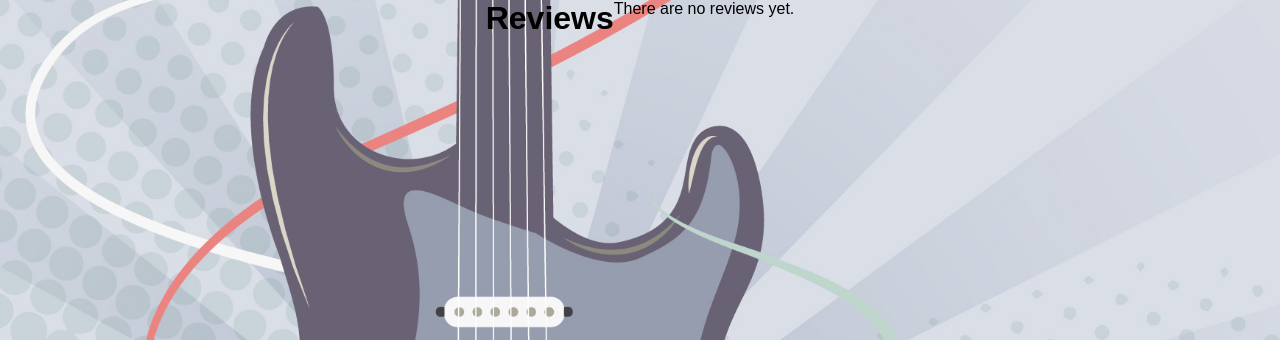
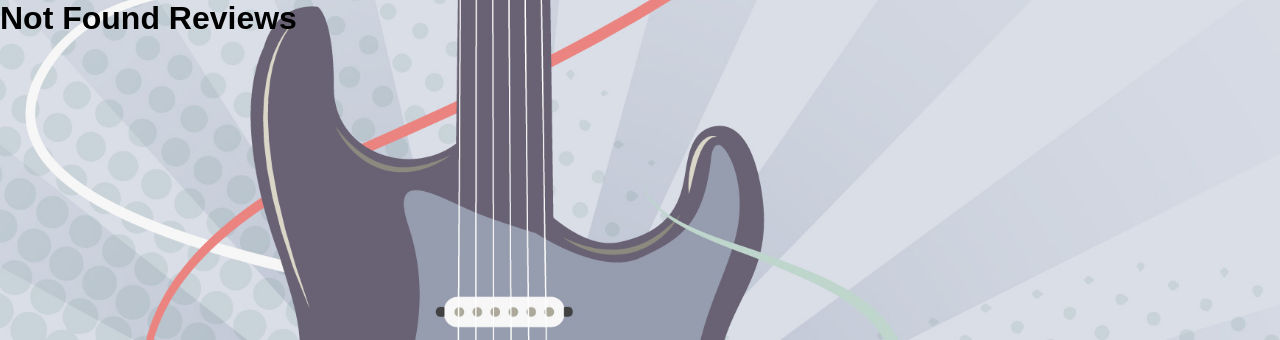
Before and after one commit to kdkaanev/project, a Django app: template guitar_house/templates/guitars/review.html in a window 1280 px wide. Shown: the part 87-427 px from the top of the page. Run offline with Django 5.2, Linux system fonts and the light colour scheme; the template is opened without the code that fills it, so the values that code supplies are empty; some web fonts are replaced.

Commit message:
add review page

```diff
--- a/guitar_house/guitar_house/guitar/views.py
+++ b/guitar_house/guitar_house/guitar/views.py
@@ -19,5 +19,6 @@ class CreateGuitarView(views.CreateView):
     success_url = reverse_lazy('guitars')
 
 class ReviewGuitarsView(views.DetailView):
-    queryset = Guitar.objects.all().filter(id=8)
+    queryset = Guitar.objects.all()
+    context_object_name = 'guitar'
     template_name = 'guitars/review.html'
--- a/guitar_house/templates/guitars/review.html
+++ b/guitar_house/templates/guitars/review.html
@@ -1,23 +1,26 @@
 {% extends 'base.html' %}
 {% load static %}
 {% block main_content %}
-    <div class="container">
-        <h1>Reviews</h1>
-        <p>There are no reviews yet.</p>
-     <div class="container">
 
-        <div class="card-info">
-             <p>{{object.type}}</p>
-        </div>
-
-        <div class="info">
+    {% if not guitar.reviews.all %}
+        <h1>Not Found Reviews</h1>
+    {% else %}
+        {% for review in guitar.reviews.all %}
 
 
 
-        </div>
-        </div>
 
-    </div>
+            <div class="container">
+                <div class="card-info">
+                    {# TODO: Add user name #}
+                    <h1>Kancho:</h1>
+                    <p>{{ review.text }}</p>
 
-    </div>
+                </div>
+
+
+            </div>
+        {% endfor %}
+    {% endif %}
+
 {% endblock %}
```
